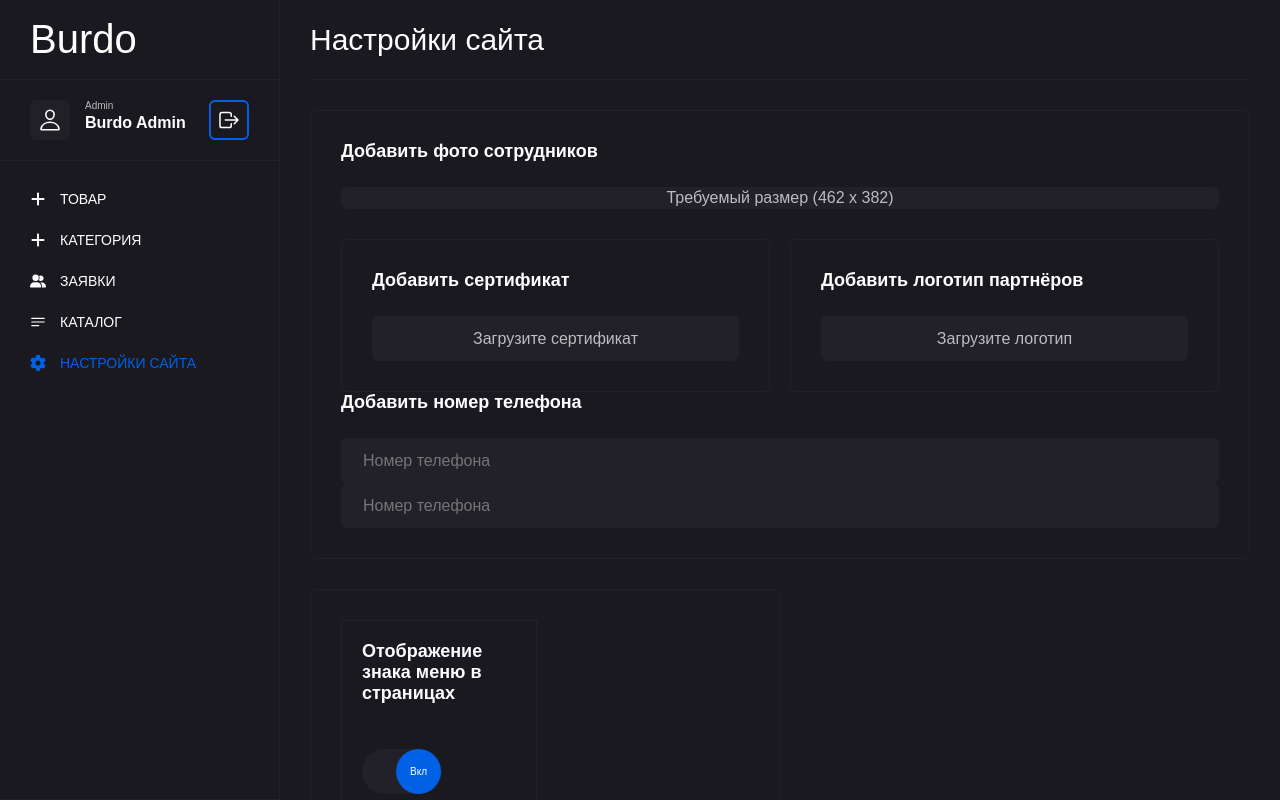
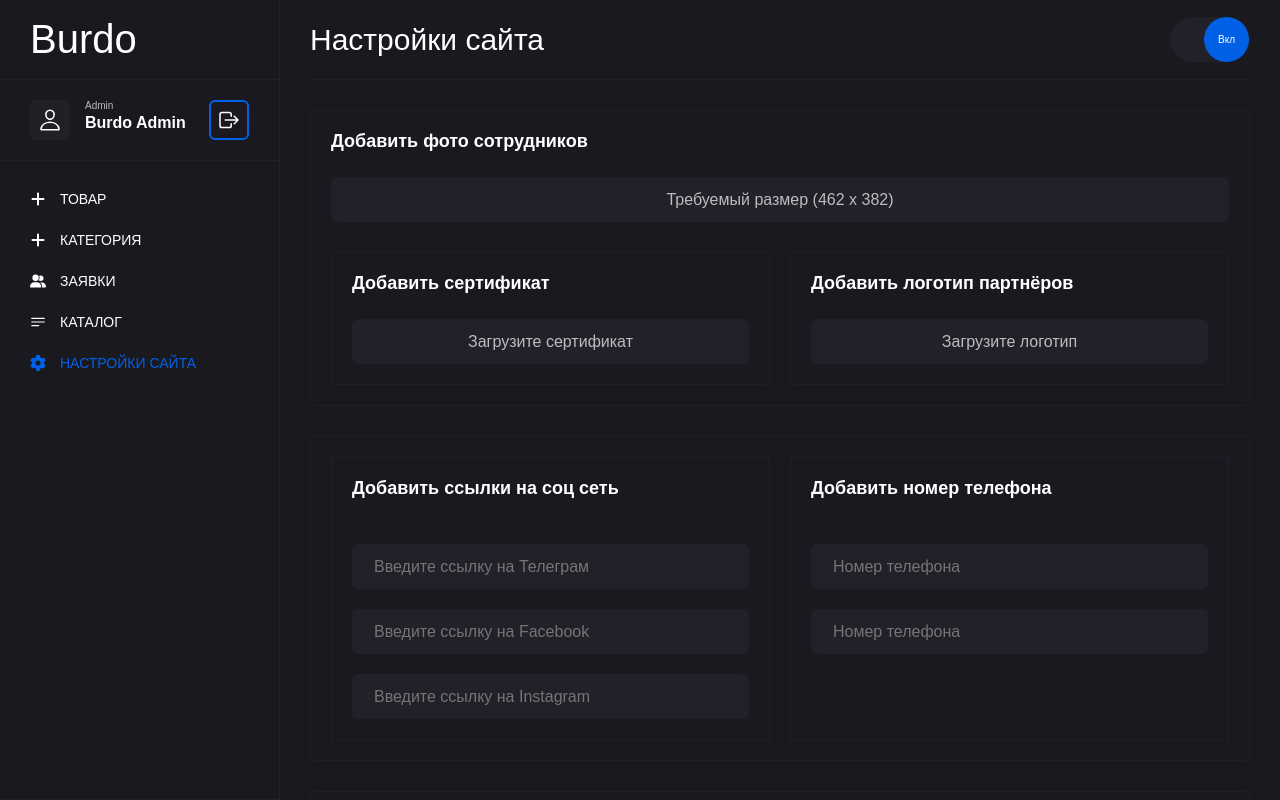
Before and after one commit to SherTi/brtrade_admin, an Angular app: page /setting in a window 1280 px wide. Built offline with nearby package versions, Linux system fonts and the light colour scheme.

Commit message:
some file fixed

```diff
--- a/src/app/pages/settings/settings.component.css
+++ b/src/app/pages/settings/settings.component.css
@@ -11,7 +11,7 @@
   margin: 0;
 }
 .form-container{
-  padding: 30px;
+  padding: 20px;
   margin-top: 30px;
   border: var(--border-primary);
   border-radius: 6px;
@@ -71,7 +71,7 @@
 .form-btn-block{
   display: flex;
   justify-content: flex-end;
-  margin-top: 20px;
+  margin: 20px 0;
 }
 .header-button{
   font-size: 1.2rem;
@@ -173,7 +173,7 @@
   border: var(--border-primary);
 }
 .form-block-1{
-  width: 48%;
+  width: 50%;
   padding: 20px;
   display: flex;
   flex-direction: column;
--- a/src/app/pages/settings/settings.component.html
+++ b/src/app/pages/settings/settings.component.html
@@ -1,10 +1,15 @@
 <div class="header">
   <h1 class="header-title">Настройки сайта</h1>
+  <div class="turn-contact">
+    <div class="switch" (click)="switch = !switch" title="Отображение знака меню в страницах">
+      <div class="switch_eclipse" [ngClass]="{'on': switch}">{{switch ? "Вкл" : "Выкл"}}</div>
+    </div>
+  </div>
 </div>
 <div class="page-content">
   <div class="form-container">
     <h2 class="title-section">Добавить фото сотрудников</h2>
-    <label for="add-photo" class="form-input image-input">
+    <label for="add-photo" class="form-input image-input text_place">
       <input type="file" id="add-photo"  accept="image/png, image/jpeg" class="hidden-input">
       <span class="picture-txt">Требуемый размер (462 x 382)</span>
       <div class="bg-info">
@@ -33,26 +38,19 @@
         </label>
       </div>
     </div>
-    <h2 class="title-section">Добавить номер телефона</h2>
-    <input type="text" class="form-input text_place" placeholder="Номер телефона">
-    <input type="text" class="form-input text_place" placeholder="Номер телефона">
   </div>
-  <div class="form-block_setting">
-    <div class="form-container w-50 set-setting">
-      <div class="form-block-1">
-        <h2 class="title-section">Отображение знака меню в страницах</h2>
-        <div class="switch" (click)="switch = !switch">
-          <div class="switch_eclipse" [ngClass]="{'on': switch}">{{switch ? "Вкл" : "Выкл"}}</div>
-        </div>
-      </div>
+  <div class="form-container">
+    <div class="form-block_setting">
       <div class="form-block-1">
         <h2 class="title-section">Добавить ссылки на соц сеть</h2>
         <input type="text" class="form-input text_place" placeholder="Введите ссылку на Телеграм">
         <input type="text" class="form-input text_place" placeholder="Введите ссылку на Facebook">
         <input type="text" class="form-input text_place" placeholder="Введите ссылку на Instagram">
-        <div class="form-btn-block">
-          <button class="header-button">Добавить</button>
-        </div>
+      </div>
+      <div class="form-block-1">
+        <h2 class="title-section">Добавить номер телефона</h2>
+        <input type="text" class="form-input text_place" placeholder="Номер телефона">
+        <input type="text" class="form-input text_place" placeholder="Номер телефона">
       </div>
     </div>
   </div>
@@ -90,8 +88,8 @@
         <input type="text" class="form-input text_place" placeholder="Описание">
       </div>
     </div>
-    <div class="form-btn-block">
-      <button class="header-button">Добавить</button>
-    </div>
+  </div>
+  <div class="form-btn-block">
+    <button class="header-button">Сохранить</button>
   </div>
 </div>
--- a/src/app/shared/components/library/library.component.ts
+++ b/src/app/shared/components/library/library.component.ts
@@ -106,6 +106,9 @@ export class LibraryComponent {
   modal: any;
 
   onClick(item: any) {
+    for (let i = 0; i < this.items.length; i++) {
+      this.items[i].selected = false;
+    }
     item.selected = !item.selected;
     this.onChange()
   }
@@ -113,7 +116,7 @@ export class LibraryComponent {
   onChange() {
    this.newArr = this.items.filter(item => item.selected == true)
 
-   if (this.newArr.length == 1 || this.newArr.length == 4) {
+   if (this.newArr.length == 1) {
      this.active = true
       console.log("Функция (: успешно работает")
    } else {
```
